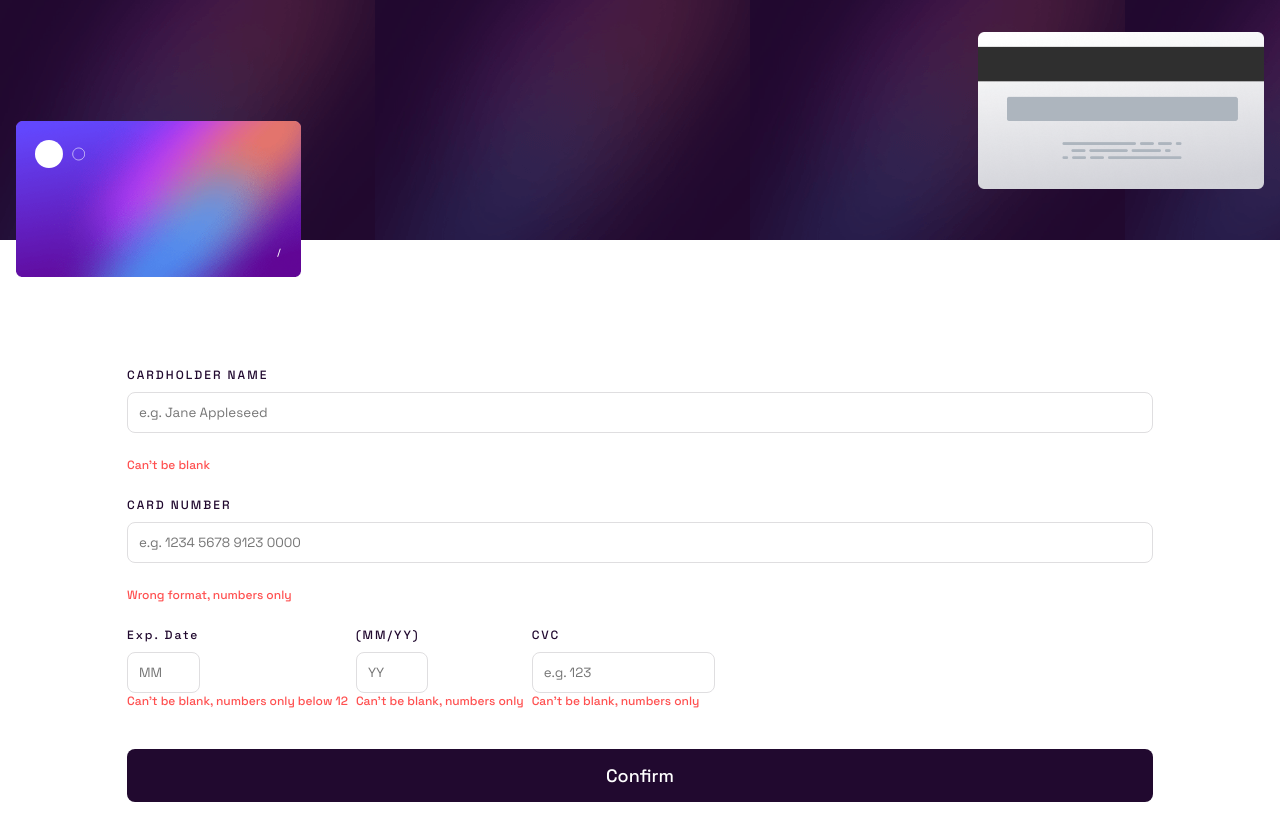
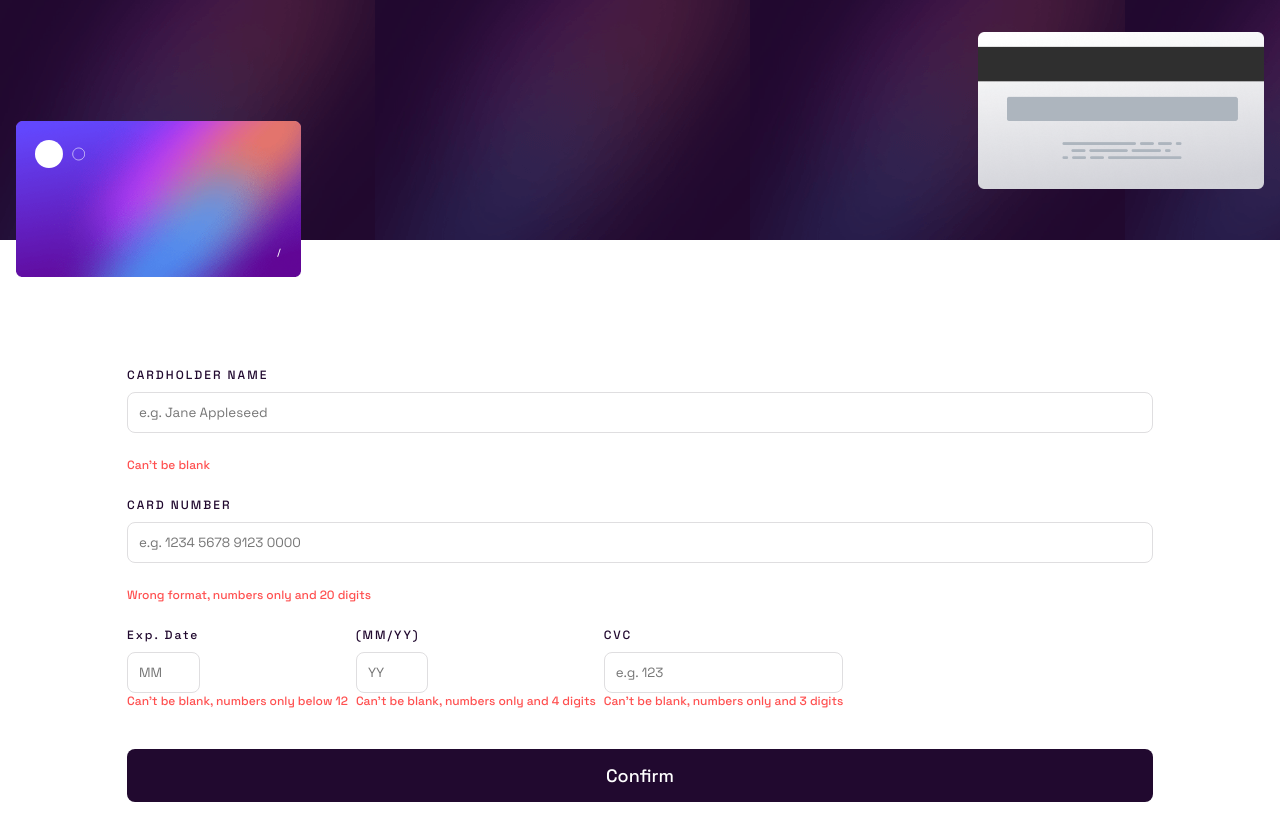
Before and after one commit to mariambuzaladze/Interactive-card-details-form, a React (Vite) app: page / in a window 1280 px wide. Both pictures are taken after a click on the button "Confirm". Shown: the top 840 px of the page. Built offline with nearby package versions, Linux system fonts and the light colour scheme.

Commit message:
update validation

```diff
--- a/src/components/Form/Form.jsx
+++ b/src/components/Form/Form.jsx
@@ -34,7 +34,7 @@ export default function Form({
       setNameError(false);
     }
 
-    if (number.length === 0 || /\D/.test(number)) {
+    if (number.length === 0 || /\D/.test(number) || number.length > 20) {
       setNumberError(true);
       isValid = false;
     } else {
@@ -48,14 +48,14 @@ export default function Form({
       setMonthError(false);
     }
 
-    if (year.length === 0 || /\D/.test(year) || year <= 0) {
+    if (year.length === 0 || /\D/.test(year) || year <= 0 || year.length > 4) {
       setYearError(true);
       isValid = false;
     } else {
       setYearError(false);
     }
 
-    if (cvc.length === 0 || /\D/.test(cvc)) {
+    if (cvc.length === 0 || /\D/.test(cvc) || cvc.length > 3) {
       setCvcError(true);
       isValid = false;
     } else {
@@ -87,7 +87,9 @@ export default function Form({
         value={number}
         onChange={(event) => setNumber(event.target.value.trim())}
       />
-      {numberError ? <p className="error">Wrong format, numbers only</p> : null}
+      {numberError ? (
+        <p className="error">Wrong format, numbers only and 20 digits</p>
+      ) : null}
 
       <div className="inputs">
         <div className="input-error">
@@ -112,7 +114,7 @@ export default function Form({
             onChange={(event) => setYear(event.target.value.trim())}
           />
           {yearError ? (
-            <p className="error">Can’t be blank, numbers only</p>
+            <p className="error">Can’t be blank, numbers only and 4 digits</p>
           ) : null}
         </div>
 
@@ -125,7 +127,7 @@ export default function Form({
             onChange={(event) => setCvc(event.target.value.trim())}
           />
           {cvcError ? (
-            <p className="error">Can’t be blank, numbers only</p>
+            <p className="error">Can’t be blank, numbers only and 3 digits</p>
           ) : null}
         </div>
       </div>
```
